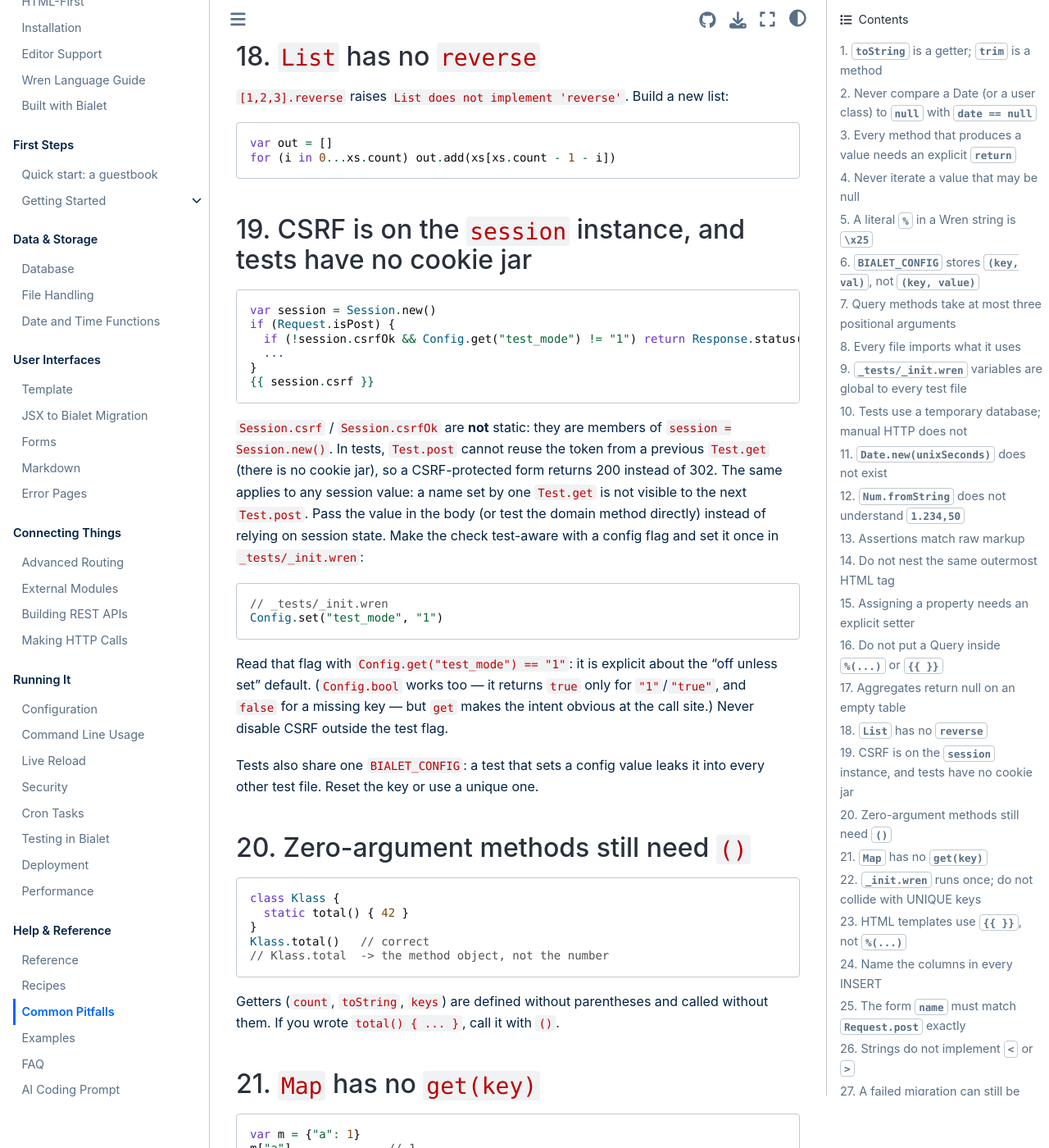
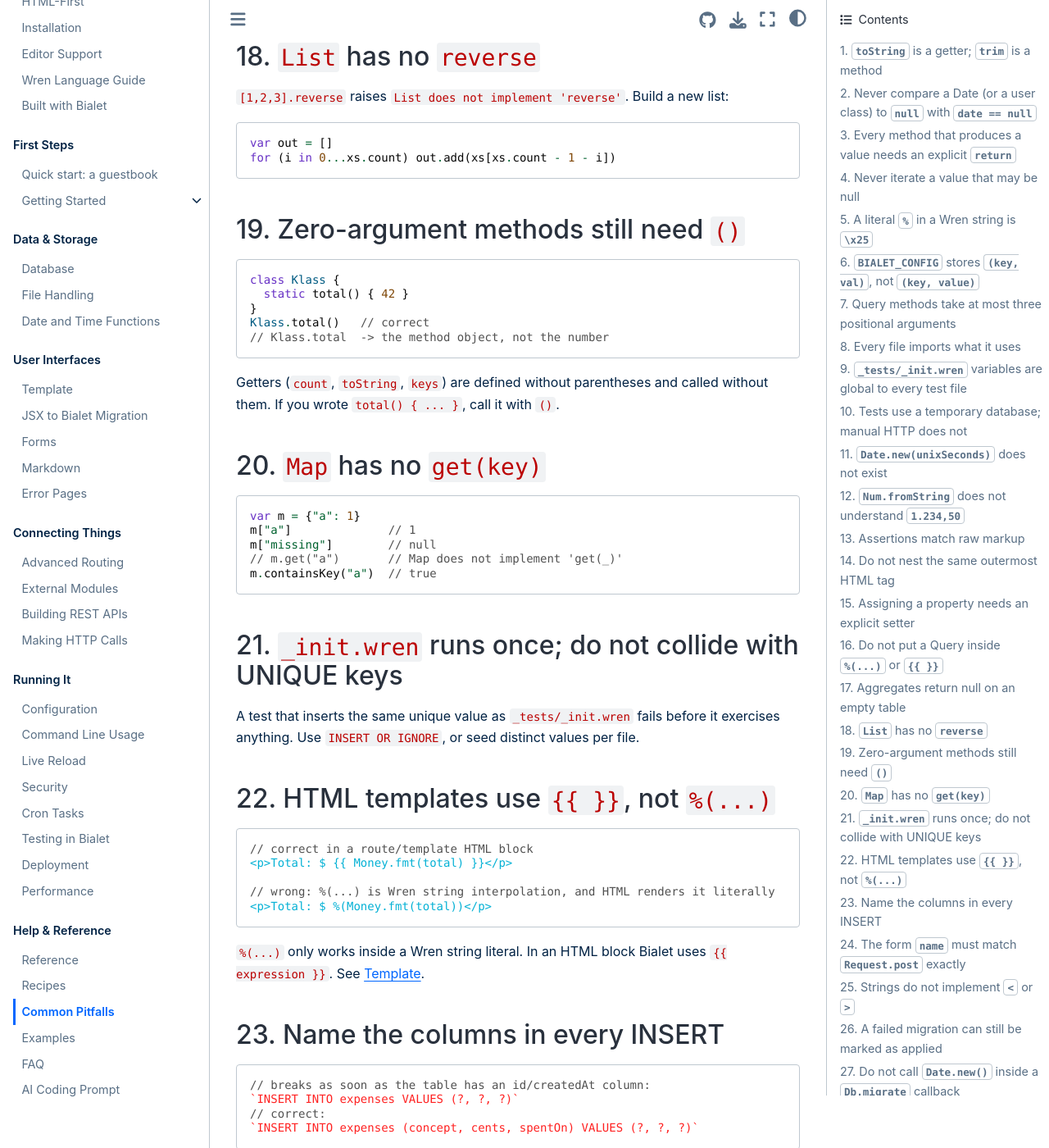
Before and after one commit to bialet/bialet, a Sphinx documentation site: the page built from docs/pitfalls.md, in a window 1280 px wide and 1400 px high, scrolled down 5093 px. Shown: the whole window at 82% size. Built offline with Sphinx 7.4.7 and the Sphinx Book theme 1.1.4, drawn with Linux system fonts in a browser that asks for light colours; the version number could not be read and is left out; some of the changed text lies outside the part shown.

Commit message:
fix(test): keep a cookie jar and expose Session.csrf statics
Every Test call built a request with no Cookie header, so a session minted
by a Test.get was gone by the next Test.post. A CSRF-protected form could
never validate in a test: the token was rendered, but csrfOk compared it
against a different session. The only workaround was a test_mode config
flag that disabled the check entirely.

Test now parses Set-Cookie from each response into a jar shared by the test
file and sends it on later requests, the way a browser would. Test.cookie()
reads a stored cookie and Test.clearCookies() empties the jar; .csrf()
returns the hidden token rendered by Session.csrf so a test can GET a form,
read the token, and post it back.

Session.csrf / Session.csrfOk are also available as statics, matching
Session.id and Session.rotate(), so a handler or template can use them
without holding an instance. docs/forms.md already documented the static
form; now it exists.

The pitfall entry is removed because tests no longer need test_mode to get
CSRF through.

````diff
--- a/docs/pitfalls.md
+++ b/docs/pitfalls.md
@@ -206,39 +206,7 @@
 for (i in 0...xs.count) out.add(xs[xs.count - 1 - i])
 ```
 
-## 19. CSRF is on the `session` instance, and tests have no cookie jar
-
-```wren
-var session = Session.new()
-if (Request.isPost) {
-  if (!session.csrfOk && Config.get("test_mode") != "1") return Response.status(403)
-  ...
-}
-{{ session.csrf }}
-```
-
-`Session.csrf` / `Session.csrfOk` are **not** static: they are members of
-`session = Session.new()`. In tests, `Test.post` cannot reuse the token from a
-previous `Test.get` (there is no cookie jar), so a CSRF-protected form returns
-200 instead of 302. The same applies to any session value: a name set by one
-`Test.get` is not visible to the next `Test.post`. Pass the value in the body
-(or test the domain method directly) instead of relying on session state. Make
-the check test-aware with a config flag and set it once in `_tests/_init.wren`:
-
-```wren
-// _tests/_init.wren
-Config.set("test_mode", "1")
-```
-
-Read that flag with `Config.get("test_mode") == "1"`: it is explicit about the
-"off unless set" default. (`Config.bool` works too — it returns `true` only for
-`"1"`/`"true"`, and `false` for a missing key — but `get` makes the intent
-obvious at the call site.) Never disable CSRF outside the test flag.
-
-Tests also share one `BIALET_CONFIG`: a test that sets a config value leaks it
-into every other test file. Reset the key or use a unique one.
-
-## 20. Zero-argument methods still need `()`
+## 19. Zero-argument methods still need `()`
 
 ```wren
 class Klass {
@@ -279,7 +247,7 @@
 `%(...)` only works inside a Wren string literal. In an HTML block Bialet uses
 `{{ expression }}`. See [Template](template.md).
 
-## 24. Name the columns in every INSERT
+## 23. Name the columns in every INSERT
 
 ```wren
 // breaks as soon as the table has an id/createdAt column:
--- a/src/bialet.wren.inc
+++ b/src/bialet.wren.inc
@@ -335,6 +335,8 @@
 "    return HtmlNode.new('<input type=\"hidden\" name=\"_bialet_csrf\" value=\"%( Util.htmlEscape(token) )\">')\n"
 "  }\n"
 "  csrfOk { Util.secureEquals(get(\"_bialet_csrf\"), Request.post(\"_bialet_csrf\")) }\n"
+"  static csrf { Session.new().csrf }\n"
+"  static csrfOk { Session.new().csrfOk }\n"
 "}\n"
 "class Json {\n"
 "  static parse(string) {\n"
````
Also changed, not shown: other parts of docs/pitfalls.md (+14 -14 lines), docs/tests.md (+20 -0 lines), src/bialet_test.wren.inc (+53 -0 lines), 3 other files.
